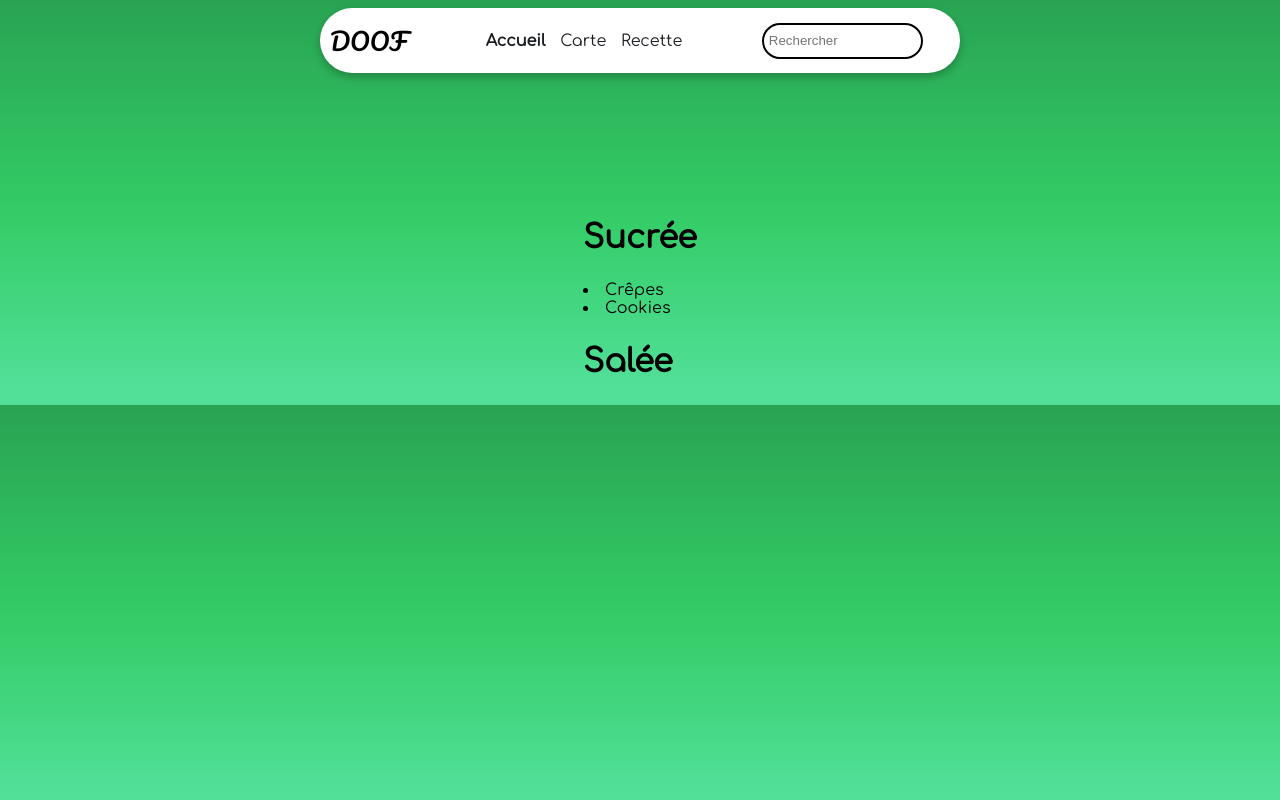
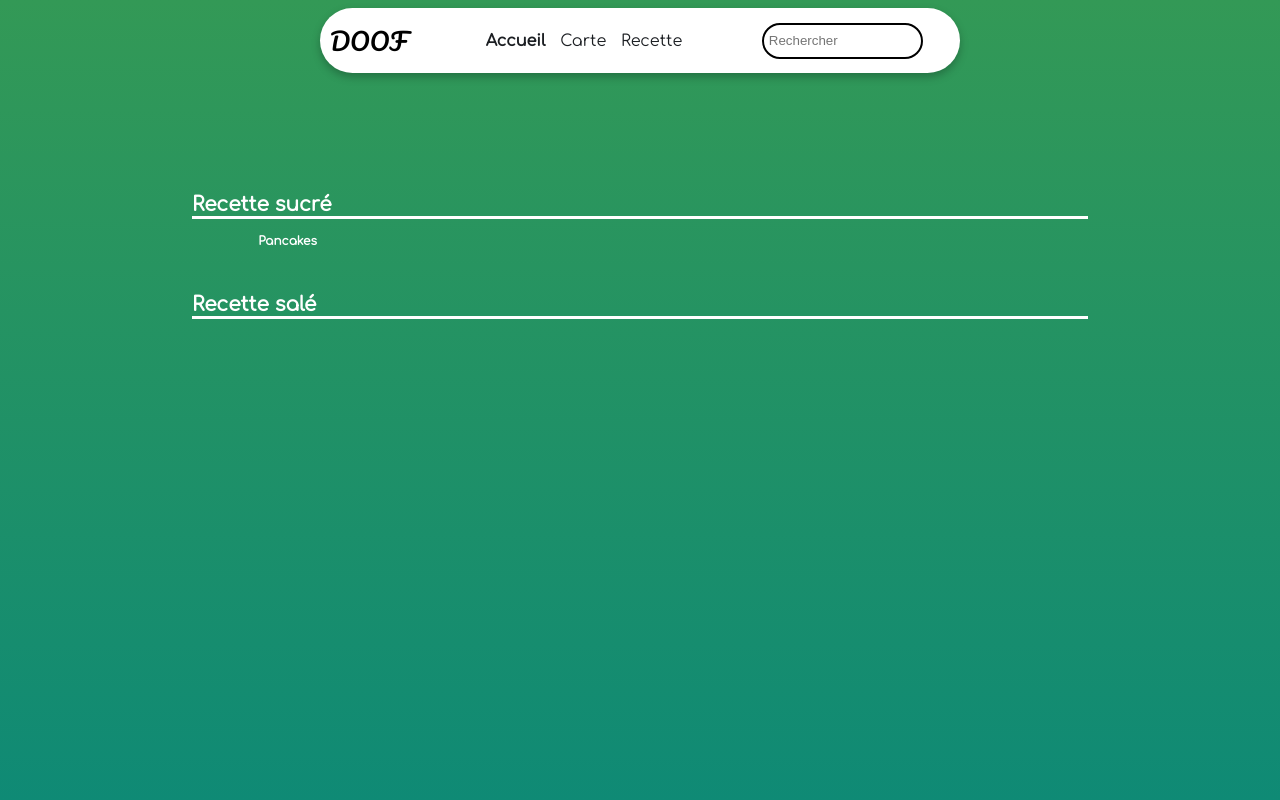
Before and after one commit to lololepetitrigolo/Doof, a Django app: page /recette/ in a window 1280 px wide. Run offline with Django 3.2, Linux system fonts and the light colour scheme; data comes from the database, SQL or seed files in the repository; both versions use the stored data as it was after the commit.

Commit message:
implement carte + recette

```diff
--- a/menu/static/css/main.css
+++ b/menu/static/css/main.css
@@ -10,6 +10,7 @@
 #container{
     margin-left: auto;
     margin-right: auto;
+    max-width: 90vw;
     margin-top: 15vh;
 }
 
@@ -84,15 +85,17 @@ p{
     border: none;
     width: 115px;
     height: 40px;
+    text-decoration: none;
 }
 
 #btnArrow{
     margin: auto;
-    margin-right: 1px;
+    margin-right: 10px;
 }
 #btnTxt{
     margin: auto;
     color: black;
+    text-decoration: none;
 }
 
 #backMob{
--- a/menu/static/css/navigation.css
+++ b/menu/static/css/navigation.css
@@ -10,9 +10,10 @@ body{
     font-family: 'Comfortaa';
     display: flex;
     flex-direction: column;
-    background: linear-gradient(180deg, #29A352 0%, #33CC66 51.74%, #52E099 96.52%);
+    background: linear-gradient(180deg, #339956 0%, #0F8A75 100%);
     background-attachment: scroll;
     margin: 0;
+    min-height: 100vh;
 }
 
 #nav{
@@ -118,6 +119,7 @@ body{
         margin-left: 10px;
         width: 48px;
         height: 48px;
+        cursor: pointer;
     }
     #doof{
         margin-left: auto;
--- /dev/null
+++ b/menu/static/css/tous.css
@@ -0,0 +1,80 @@
+#cat{
+    color: white;
+    font-weight: bold;
+    font-size: 20px;
+    width: 70vw;
+    margin-bottom: 30px;
+    cursor: pointer;
+    margin-left: auto;
+    margin-right: auto;
+}
+#titre{
+    width: 70vw;
+    border-bottom: solid white;
+}
+#midiUL{
+    display: flex;
+    flex-direction: column;
+    font-size: 12px;
+    width: 66vw;
+    padding: 5px;
+    margin-left: 4vw;
+    margin-right: auto;
+}
+
+#soirUL{
+    display: flex;
+    flex-direction: column;
+    font-size: 12px;
+    width: 26vw;
+    padding: 5px;
+    margin-left: 4vw;
+    margin-right: auto;
+}
+
+
+#el{
+    text-decoration: none;
+    color: white;
+    cursor: pointer;
+    margin: 10px;
+}
+
+#glob{
+    margin: 30px;
+}
+
+#spec{
+    display: flex;
+    flex-direction: column;
+    margin-left: auto;
+    margin-right: auto;
+    margin-bottom: 70vh;
+    text-align: center;
+}
+#al{
+    width: 90vw;
+    font-size: 24px;
+    margin: auto;
+}
+#nt{
+    margin: auto;
+    font-size: 16px;
+    margin-bottom: 20px;
+}
+
+#com{
+    margin: auto;
+}
+
+@media screen and (max-width: 720px) and (orientation: portrait){
+    #spec{
+        margin-top: 20vh;
+    }
+    #el{
+        font-size: 20px;
+    }
+    #titre{
+        font-size: 24px;
+    }
+}
--- /dev/null
+++ b/menu/static/js/aleatoire.js
@@ -0,0 +1,3 @@
+function alea(){
+
+}
--- a/menu/templates/menu/layout.html
+++ b/menu/templates/menu/layout.html
@@ -8,8 +8,10 @@
     <meta name="viewport" content="width=device-width, initial-scale=1.0">
     <link rel="stylesheet" href="{% static 'css/navigation.css' %}">
     <link rel="stylesheet" href="{% static 'css/main.css' %}">
+    <link rel="stylesheet" href="{% static 'css/tous.css' %}">
     <title>DOOF</title>
 </head>
+
 <script>
     function Able(div) {
         const b = document.querySelector('body');
@@ -36,16 +38,16 @@
         <div id="link">
             <a id="lienActif" href="{% url 'index' %}">Accueil</a>
             <a id="lien" href="{% url 'tous' %}">Carte</a>
-            <a id="lien" href="">Recette</a>
+            <a id="lien" href="{% url 'recette' %}">Recette</a>
         </div>
         <input placeholder="Rechercher" id="search" type="text">
 
         <div id="mob">
             <input placeholder="Rechercher" id="searchMob" type="text">
             <div id="linkMob">
-                <a id="lienActifMob" href="">Accueil</a>
-                <a id="lienMob" href="">Carte</a>
-                <a id="lienMob" href="">Recette</a>
+                <a id="lienActifMob" href="{% url 'index' %}">Accueil</a>
+                <a id="lienMob" href="{% url 'tous' %}">Carte</a>
+                <a id="lienMob" href="{% url 'recette' %}">Recette</a>
             </div>
         </div>
     </div>
--- a/menu/templates/menu/recette.html
+++ b/menu/templates/menu/recette.html
@@ -2,16 +2,32 @@
 {% load static %}
 
 {% block body %}
-<link href="{% static 'css/box.css' %}" rel="stylesheet">
-<article>
-  <div class="a">
-    <div id="divA">
-      <h1 id="t1">Sucrée</h1>
-    </div>
-    <div id="divB">
-      <h1 id="t1">Salée</h1>
-    </div>
-</article>
-<script src="{% static 'js/alea.js' %}"></script>
-<script src="{% static 'js/recette.js' %}"></script>
+<script>
+  function Show(el) {
+    const list = document.querySelector(el);
+    console.log(list.style.display)
+    if (list.style.display != "none") {
+      list.style.display = "none";
+    } else {
+      list.style.display = "flex";
+    }
+  }
+</script>
+
+<div id="cat">
+  <div onclick="Show('#midiUL')" id="titre">Recette sucré</div>
+  <div id="midiUL" class="list">
+      {% for m in liste_menus_sucree %}
+      <a id="el" href={% url 'rece' m.id %}>{{m.nom}}</a>
+      {% endfor %}
+  </div>
+</div>
+<div id="cat">
+  <div onclick="Show('#soirUL')" id="titre">Recette salé</div>
+  <div id="soirUL" class="list">
+      {% for m in liste_menus_salee %}
+      <a id="el" href={% url 'rece' m.id %}>{{m.nom}}</a>
+      {% endfor %}
+  </div>
+</div>
 {% endblock body %}
--- a/menu/views.py
+++ b/menu/views.py
@@ -10,21 +10,10 @@ from .models import menu,recette
 
 
 def index(request):
-    if request.method == 'POST':
-        menus = menu.objects.all()
-        num = randint(0, len(menus)-1)
-        m = menus[num]
-        print(m)
-        return render(request, "menu/index.html", {
-            "method": 'POST',
-            "al1": m.aliment1,
-            "al2": m.aliment2,
-            "nutr1": m.nutriscore1,
-            "nutr2": m.nutriscore2,
-            "com": m.commentaire,
-        })
-    return render(request, "menu/index.html", {
-        "method": 'GET'
+    x = randint(1,len(menu.objects.all())-1)
+    print(x)
+    return render(request, "menu/index.html",{
+        'n':x,
     })
 
 
```
Also changed, not shown: menu/admin.py (+10 -1 lines), menu/templates/menu/index.html (+9 -8 lines), menu/templates/menu/spec.html (added, +44 -0 lines), menu/templates/menu/specrece.html (added, +44 -0 lines), menu/templates/menu/tous.html (+28 -11 lines), db.sqlite3, menu/migrations/0001_initial.py (added), menu/static/img/Idee.png (added), menu/static/img/Professeur.png (added).
